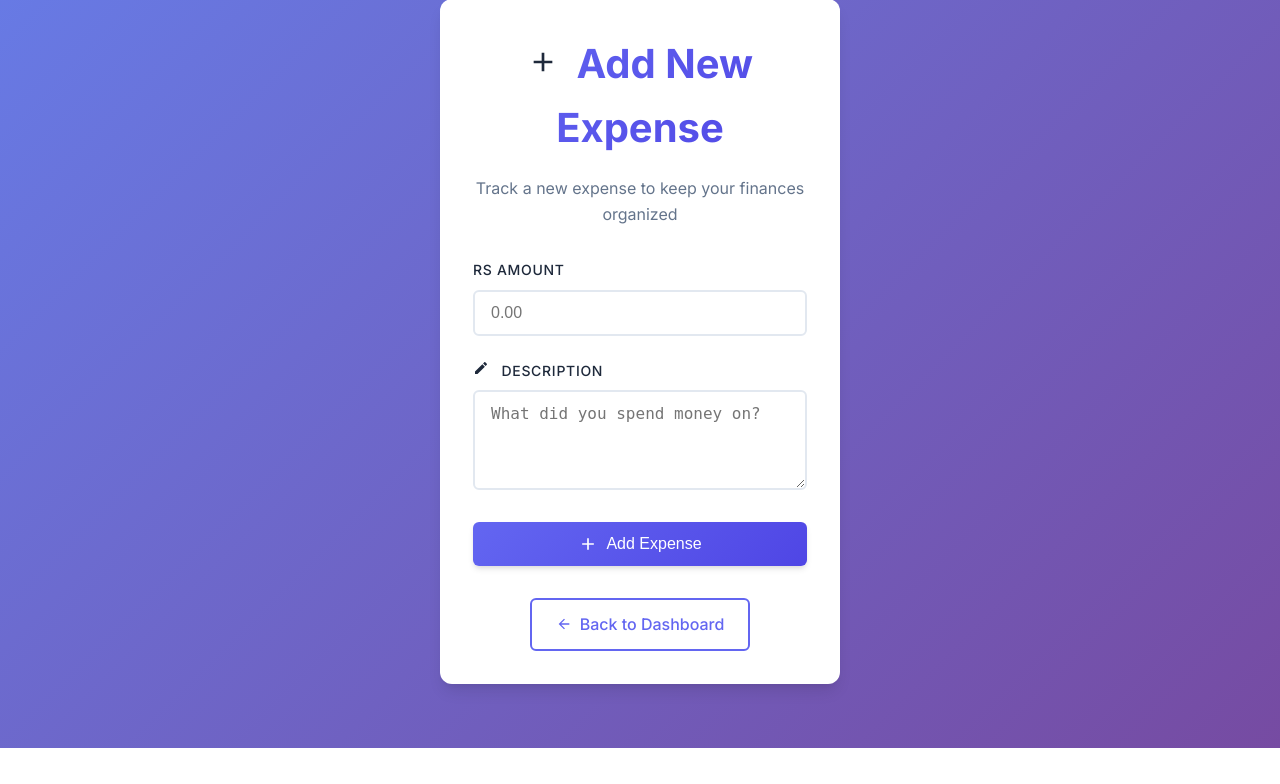
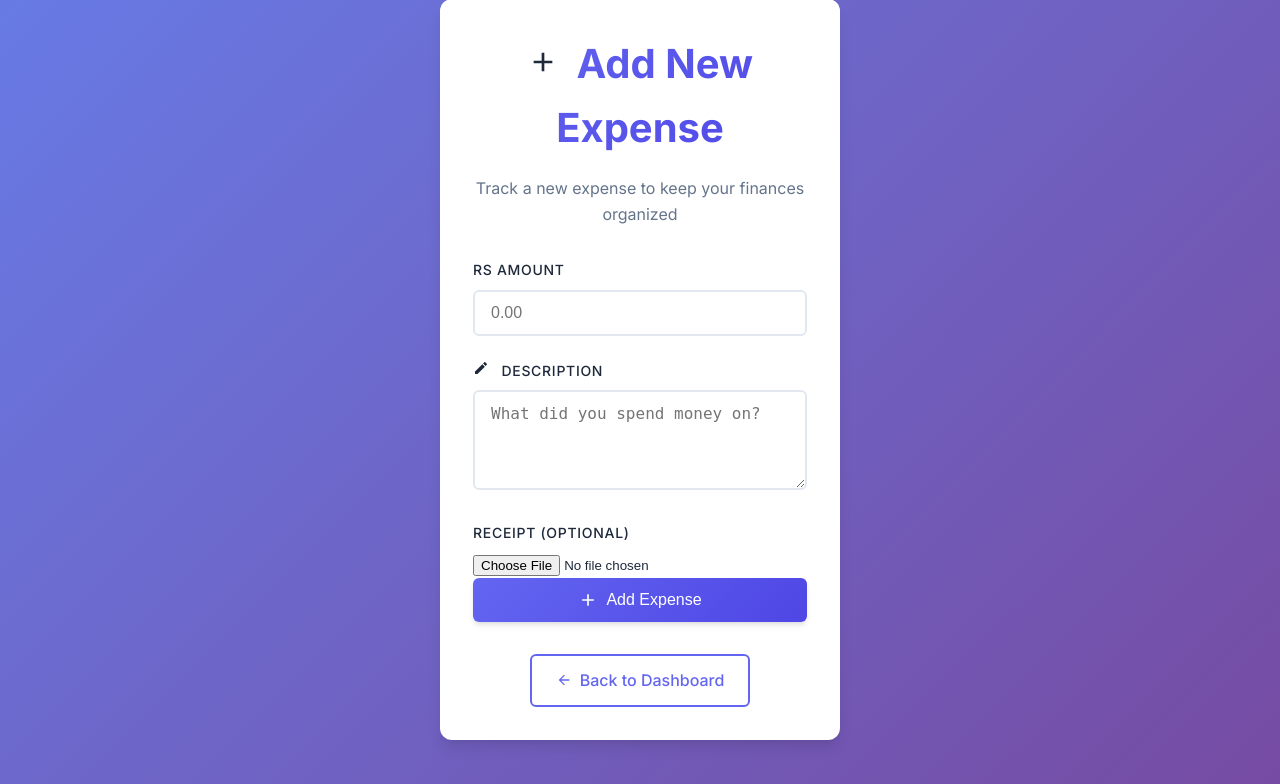
Before and after one commit to aditya98761/ExpenseTrackerApp, a Flask app: page /add_expense in a window 1280 px wide. Shown: the part 174-958 px from the top of the page. Before the commit the page ends 922 px from the top, so only its background shows below. Run offline with Flask 3, Linux system fonts and the light colour scheme; the visitor is signed in with stand-in values (Sample User, id 1).

Commit message:
Add receipt upload option in add expense form
Added an optional file input for receipt uploads in the expense form.

```diff
--- a/templates/add_expense.html
+++ b/templates/add_expense.html
@@ -56,7 +56,8 @@
                     </label>
                     <textarea name="description" required placeholder="What did you spend money on?"></textarea>
                 </div>
-
+                    <label for="receipt">Receipt (Optional)</label>
+                    <input type="file" name="receipt">
                 <button type="submit" class="btn btn-primary btn-full">
                     <svg width="20" height="20" fill="currentColor" viewBox="0 0 24 24">
                         <path d="M19 13h-6v6h-2v-6H5v-2h6V5h2v6h6v2z"/>
@@ -78,4 +79,5 @@
 
     <script src="{{ url_for('static', filename='script.js') }}"></script>
 </body>
+
 </html>
```
